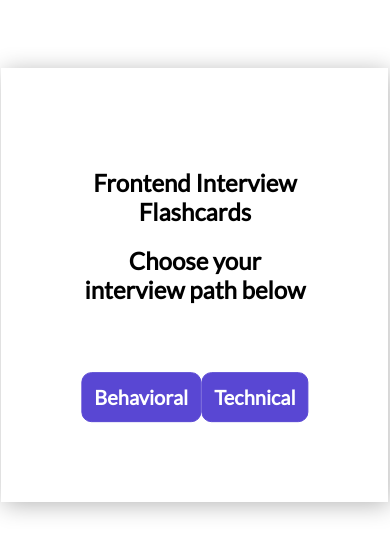
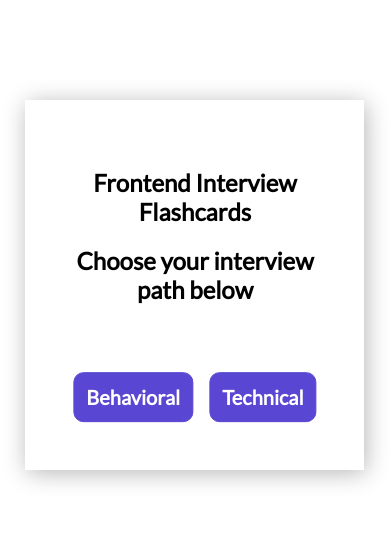
Before and after one commit to kelsiebesingeryeh/interview-prep-flashcards, a React (Create React App) app: page / in a window 390 px wide. Shown: the part 137-692 px from the top of the page. Built offline with nearby package versions, Linux system fonts and the light colour scheme.

Commit message:
Make homepage responsive for larger phones

```diff
--- a/src/Components/App/App.css
+++ b/src/Components/App/App.css
@@ -7,6 +7,3 @@ body {
   font-family: 'Lato',
   sans-serif;
 }
-
-@media screen and (max-width: 375px) {
-}
--- a/src/Components/Flashcards/Flashcards.css
+++ b/src/Components/Flashcards/Flashcards.css
@@ -36,6 +36,12 @@
     right: 4rem;
 }
 
+/* MOBILE LARGER PHONES */
+
+@media screen and (min-width: 376px) and (max-width: 768px) {}
+
+/* MOBILE SMALLER PHONES */
+
 @media screen and (max-width: 375px) {
     .left-arrow {
         margin-right: 1rem;
--- a/src/Components/Home/Home.css
+++ b/src/Components/Home/Home.css
@@ -36,6 +36,19 @@ button:hover {
     background-color: #030235;
 }
 
+/* MOBILE LARGER PHONES */
+
+@media screen and (min-width: 376px) and (max-width: 768px) {
+    .mainHomepage {
+        padding: 3rem;
+    }
+
+    .behavioralButton {
+        margin-right: 1rem;
+    }
+
+}
+
 /* MOBILE - small devices */
 
 @media screen and (max-width: 375px) {
--- a/src/Components/TechnicalLandingPage/TechnicalLandingPage.css
+++ b/src/Components/TechnicalLandingPage/TechnicalLandingPage.css
@@ -23,6 +23,12 @@
     align-self: center;
 }
 
+/* MOBILE LARGER PHONES */
+
+@media screen and (min-width: 376px) and (max-width: 768px) {
+
+}
+
 /* MOBILE - small devices */
 
 @media screen and (max-width: 375px) {
@@ -37,7 +43,7 @@
     }
 
     .subCategoryButton {
-        margin-left: 0;
+        margin: 0.5rem;
         width: 200px;
     }
 
```
